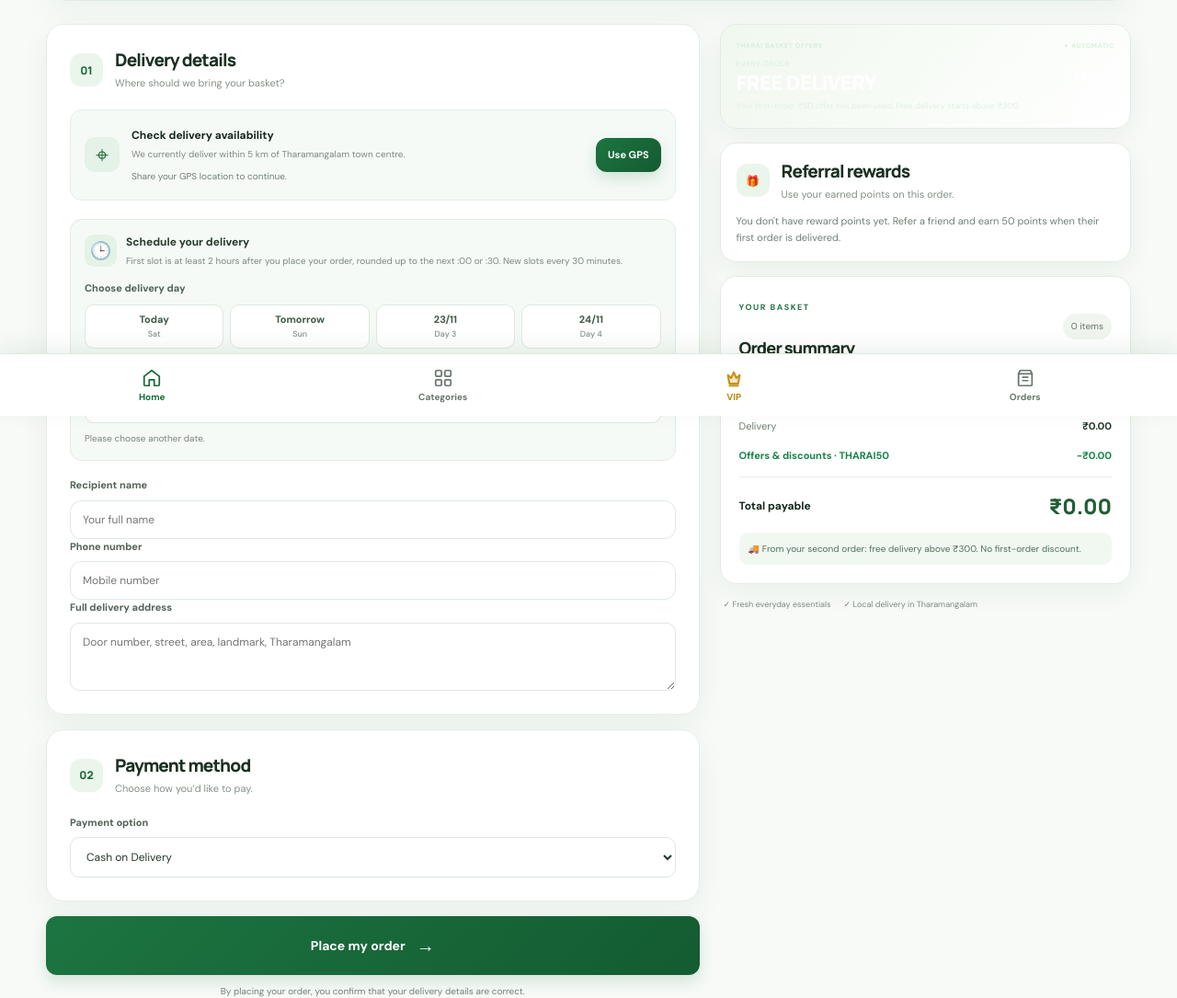
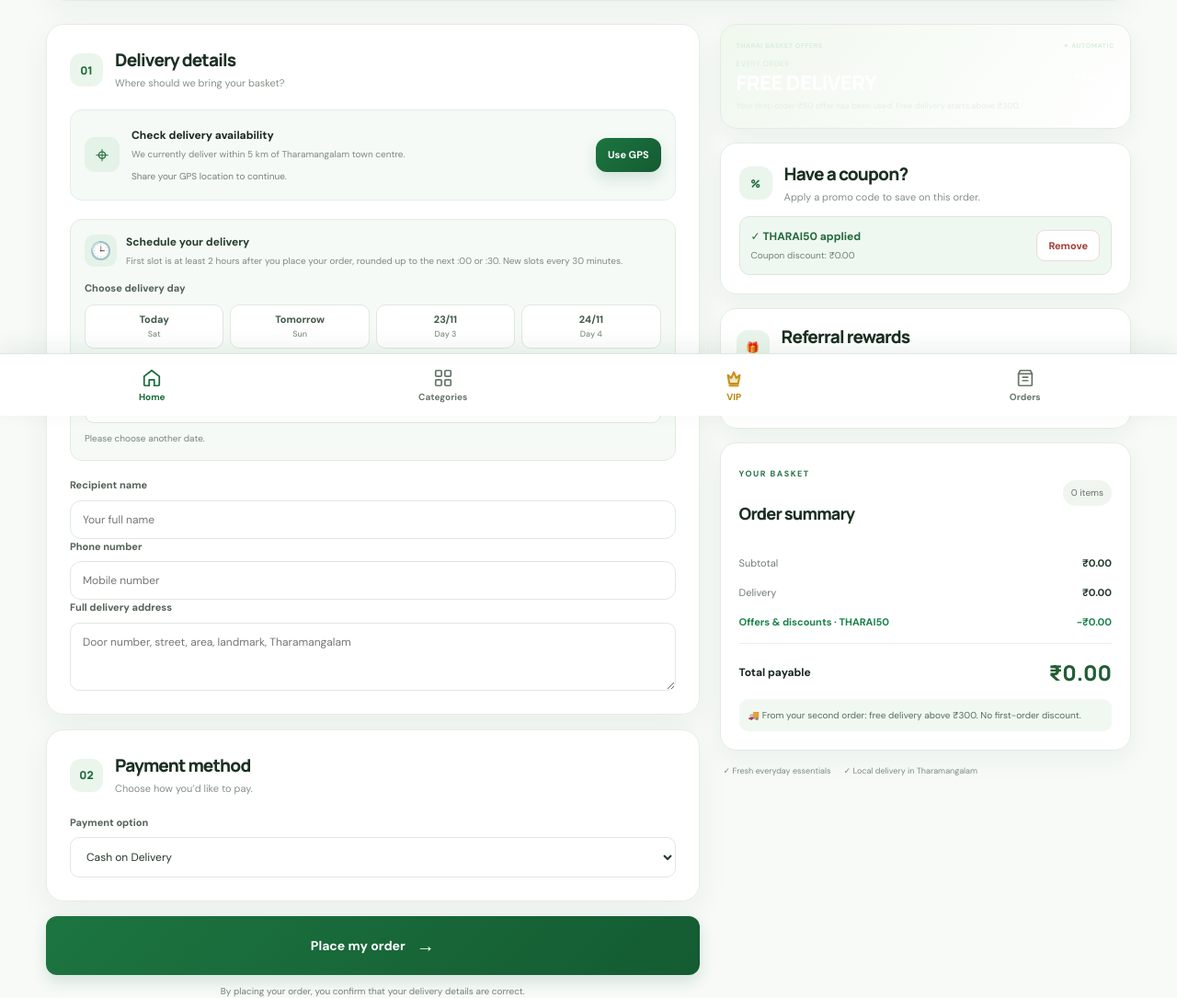
Before and after one commit to Dharun7715/Tharai-Basket, a Flask app: template app/templates/checkout.html in a window 1280 px wide. Shown: the part 348-1433 px from the top of the page at 92% size. Run offline with Flask 3, Linux system fonts and the light colour scheme; the template is opened without the code that fills it: values that come from a table or form of the project are taken from there, others are empty; data comes from the database, SQL or seed files in the repository; some libraries are stand-ins or nearby versions.

Commit message:
Add visible coupon entry to checkout page

```diff
--- a/app/templates/checkout.html
+++ b/app/templates/checkout.html
@@ -79,6 +79,28 @@
           {% endif %}
         </section>
 
+        <section class="tb-order-card tb-checkout-coupon">
+          <div class="tb-card-heading" style="margin-bottom:12px"><span class="tb-step">%</span><div><h2>Have a coupon?</h2><p>Apply a promo code to save on this order.</p></div></div>
+          {% if coupon %}
+            <div class="tb-checkout-coupon-applied">
+              <div><strong>✓ {{ coupon.code }} applied</strong><small>Coupon discount: {{ coupon_discount|inr }}</small></div>
+              <form method="post" action="{{ url_for('coupon_remove') }}">
+                <input type="hidden" name="csrf_token" value="{{ csrf_token() }}">
+                <input type="hidden" name="next_page" value="checkout">
+                <button type="submit">Remove</button>
+              </form>
+            </div>
+          {% else %}
+            <form method="post" action="{{ url_for('coupon_apply') }}" class="tb-checkout-coupon-form">
+              <input type="hidden" name="csrf_token" value="{{ csrf_token() }}">
+              <input type="hidden" name="next_page" value="checkout">
+              <input type="text" name="coupon_code" placeholder="Enter coupon code" autocomplete="off" maxlength="40" required>
+              <button type="submit">Apply</button>
+            </form>
+            <small class="tb-checkout-coupon-hint">Enter a valid coupon shared by Tharai Basket. First-order offers are applied automatically.</small>
+          {% endif %}
+        </section>
+
         <section class="tb-order-card" style="padding:17px">
           <div class="tb-card-heading" style="margin-bottom:12px"><span class="tb-step">🎁</span><div><h2>Referral rewards</h2><p>Use your earned points on this order.</p></div></div>
           {% if available_reward_points > 0 %}
@@ -155,6 +177,17 @@
 .tb-offer-code{display:flex;align-items:center;justify-content:space-between;gap:10px;background:rgba(255,255,255,.12);border:1px dashed rgba(255,255,255,.48);border-radius:10px;padding:9px 10px}
 .tb-offer-code>span{font:800 14px 'Manrope';letter-spacing:1.2px}.tb-offer-code button{border:0;background:#fff;color:#205d34;border-radius:7px;padding:9px 12px;font-size:10px;font-weight:800;cursor:pointer}
 .tb-offer-applied,.tb-offer-hint{display:block;font-size:9px;margin-top:9px;color:#dcefe0}
+.tb-checkout-coupon-form{display:grid;grid-template-columns:minmax(0,1fr) auto;gap:8px}
+.tb-checkout-coupon-form input{min-width:0;width:100%;border:1px solid #dfe8e0;border-radius:10px;padding:12px;background:#fff;font:500 12px 'DM Sans',sans-serif;color:#24372a;text-transform:uppercase}
+.tb-checkout-coupon-form button,.tb-checkout-coupon-applied button{border:0;border-radius:9px;background:#236b3d;color:#fff;padding:0 17px;font:800 11px 'DM Sans',sans-serif;cursor:pointer}
+.tb-checkout-coupon-hint{display:block;margin-top:9px;color:#819086;font-size:10px;line-height:1.5}
+.tb-checkout-coupon-applied{display:flex;align-items:center;justify-content:space-between;gap:10px;padding:12px;background:#eff8f0;border:1px solid #d8eadb;border-radius:11px}
+.tb-checkout-coupon-applied strong,.tb-checkout-coupon-applied small{display:block}
+.tb-checkout-coupon-applied strong{font-size:12px;color:#21683a}
+.tb-checkout-coupon-applied small{font-size:10px;color:#6e8172;margin-top:3px}
+.tb-checkout-coupon-applied form{margin:0}
+.tb-checkout-coupon-applied button{background:#fff;color:#a33b36;border:1px solid #efd8d6;padding:9px 12px}
+@media(max-width:480px){.tb-checkout-coupon-form{grid-template-columns:1fr auto}}
 .tb-order-card{padding:21px}
 .tb-order-title{display:flex;justify-content:space-between;align-items:center;margin-bottom:15px}
 .tb-order-title h2{margin-top:4px}.tb-item-count{font-size:10px;background:#f0f5f0;color:#657469;padding:6px 9px;border-radius:20px}
```
